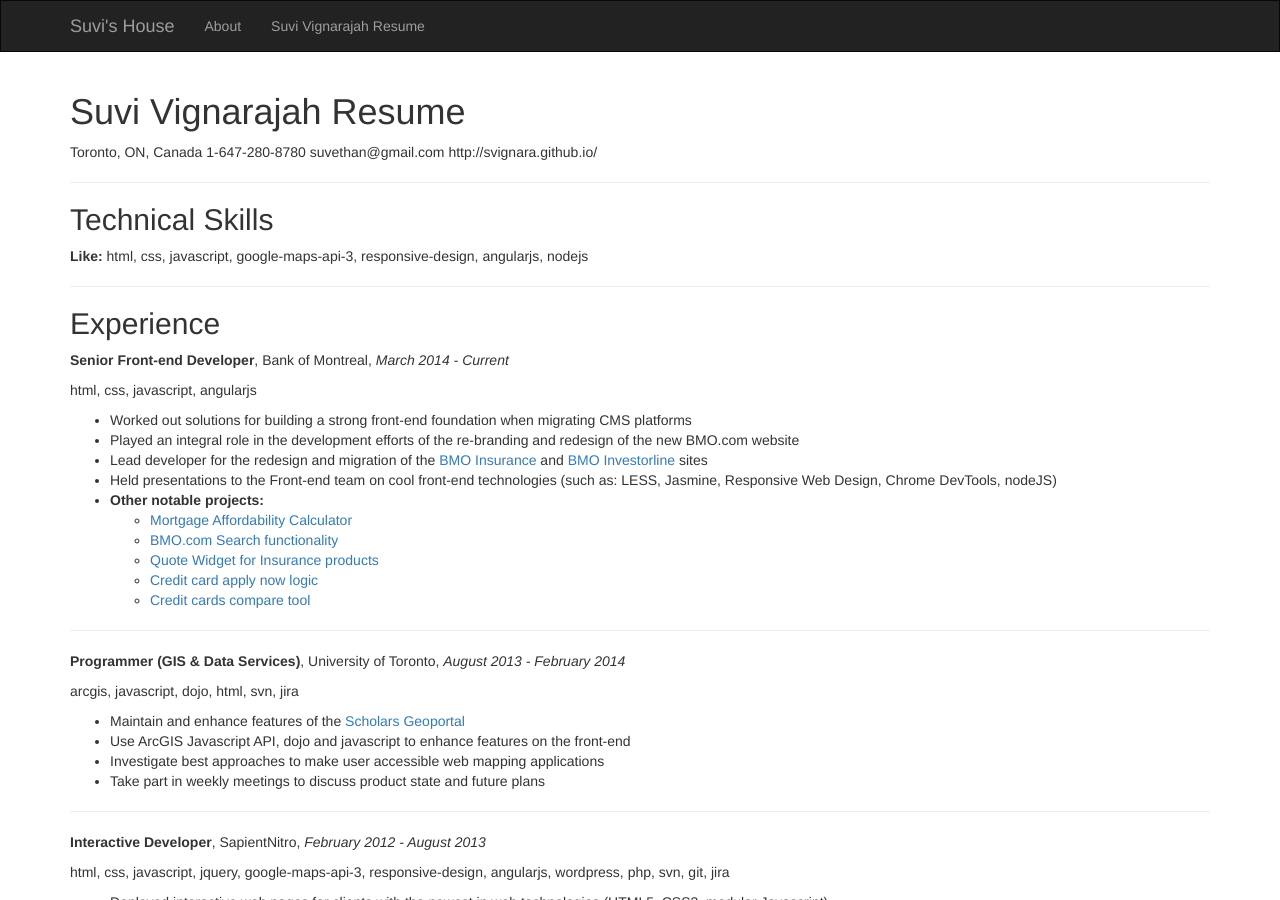
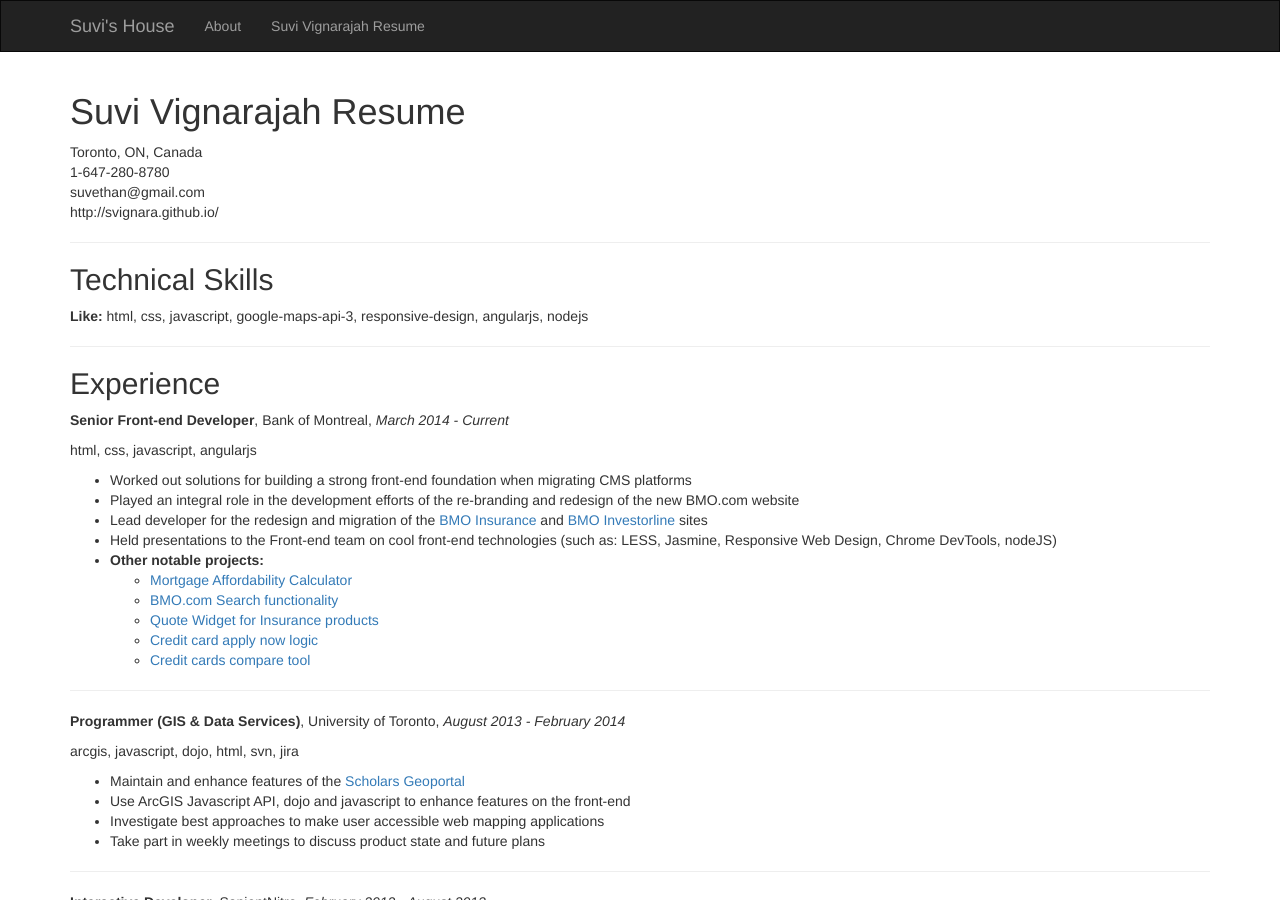
Before and after one commit to svignara/svignara.github.com, a Jekyll site: the page built from my-resume.md, in a window 1280 px wide and 900 px high. Built offline with Jekyll 4.4.1, drawn with Linux system fonts in a browser that asks for light colours.

```diff
--- a/my-resume.md
+++ b/my-resume.md
@@ -4,9 +4,9 @@ title: Suvi Vignarajah Resume
 permalink: /my-resume/
 ---
 
-Toronto, ON, Canada
-1-647-280-8780
-suvethan@gmail.com
+Toronto, ON, Canada<br />
+1-647-280-8780<br />
+suvethan@gmail.com<br />
 http://svignara.github.io/
 
 
```
